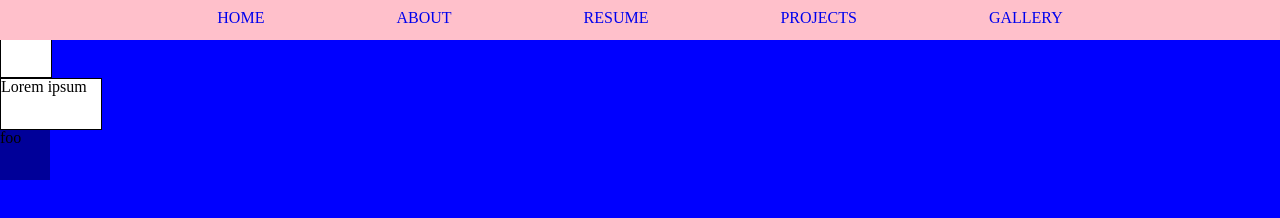
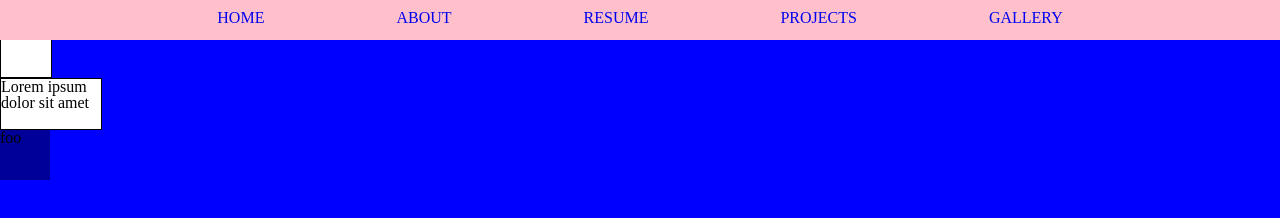
Before and after one commit to nicolethenerd/templateSASS, a plain HTML site: page index.html in a window 1280 px wide. Drawn offline with nearby package versions, Linux system fonts and the light colour scheme.

Commit message:
Added more lorem ipsum

```diff
--- a/index.html
+++ b/index.html
@@ -15,7 +15,7 @@
 		<p>Lorem ipsum</p>
 
 		<div class="box"></div>
-		<div class="rectangle">Lorem ipsum</div>
+		<div class="rectangle">Lorem ipsum dolor sit amet</div>
 		<div class="box2">foo</div>
 
 		<nav>
```
